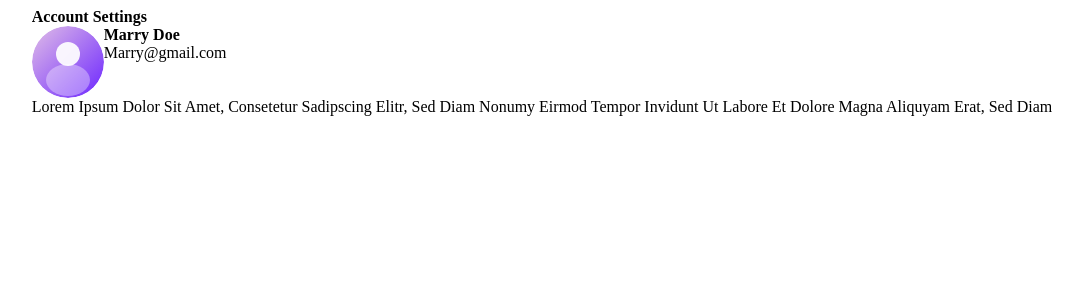
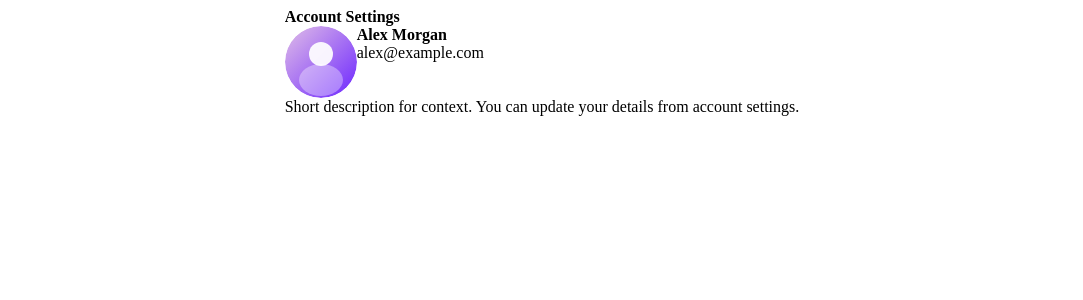
Before and after one commit to HarshYadav1711/EduVista, a React (Vite) app: page /profile in a window 1280 px wide. Shown: the top 300 px of the page, without its empty margins (98-1181 px from the left). Built offline with nearby package versions, Linux system fonts and the light colour scheme; the HTML template or start-up script is replaced by a standard one.

Commit message:
refactor: eliminate all legacy branding and align UI strictly with XD content

```diff
--- a/index.html
+++ b/index.html
@@ -4,8 +4,8 @@
     <meta charset="UTF-8" />
     <link rel="icon" type="image/svg+xml" href="/favicon.svg" />
     <meta name="viewport" content="width=device-width, initial-scale=1.0" />
-    <meta name="description" content="PopX — welcome, sign in, create account, and account settings." />
-    <title>PopX</title>
+    <meta name="description" content="Create an account, sign in, and manage profile settings." />
+    <title>Account</title>
     <link rel="preconnect" href="https://fonts.googleapis.com" />
     <link rel="preconnect" href="https://fonts.gstatic.com" crossorigin />
     <link
--- a/package.json
+++ b/package.json
@@ -1,6 +1,6 @@
 {
   "name": "eduvista-assessment",
-  "description": "Educase India internship: React UI from the provided Adobe XD file.",
+  "description": "React UI from the provided Adobe XD mobile screens.",
   "private": true,
   "version": "1.0.0",
   "type": "module",
--- /dev/null
+++ b/src/content/appCopy.js
@@ -0,0 +1,13 @@
+/** Shared on-screen strings — neutral, minimal copy (layout from design spec). */
+
+export const LANDING_BODY =
+  'Create an account to get started, or sign in if you are already registered.'
+
+export const LOGIN_BODY = 'Enter your email and password to continue.'
+
+export const PROFILE_BIO =
+  'Short description for context. You can update your details from account settings.'
+
+export const SAMPLE_EMAIL = 'alex@example.com'
+
+export const SAMPLE_DISPLAY_NAME = 'Alex Morgan'
--- a/src/content/xdCopy.js
+++ /dev/null
@@ -1,15 +0,0 @@
-/**
- * On-screen strings shared across screens (matches Adobe XD prototype).
- * @see https://xd.adobe.com/view/b68eea25-003d-4a5d-8fdd-d463eeb20b32-e3dd/
- */
-
-/** Welcome + Sign in intro line (same on both screens in the design). */
-export const LOREM_SUBTITLE =
-  'Lorem ipsum dolor sit amet, consectetur adipiscing elit.'
-
-/** Account Settings — body copy under the user row. */
-export const PROFILE_BIO =
-  'Lorem Ipsum Dolor Sit Amet, Consetetur Sadipscing Elitr, Sed Diam Nonumy Eirmod Tempor Invidunt Ut Labore Et Dolore Magna Aliquyam Erat, Sed Diam'
-
-/** Profile + signup sample email (same person as in the design). */
-export const SAMPLE_EMAIL = 'Marry@gmail.com'
--- a/src/data/signupFields.js
+++ b/src/data/signupFields.js
@@ -1,12 +1,12 @@
-import { SAMPLE_EMAIL } from '../content/xdCopy'
+import { SAMPLE_DISPLAY_NAME, SAMPLE_EMAIL } from '../content/appCopy'
 
 export const signupFields = [
   {
     id: 'fullName',
     label: 'Full Name',
     type: 'text',
-    placeholder: 'Marry Doe',
-    defaultValue: 'Marry Doe',
+    placeholder: SAMPLE_DISPLAY_NAME,
+    defaultValue: SAMPLE_DISPLAY_NAME,
     required: true,
     autoComplete: 'name',
   },
--- a/src/pages/Landing.jsx
+++ b/src/pages/Landing.jsx
@@ -1,5 +1,5 @@
 import { Link } from 'react-router-dom'
-import { LOREM_SUBTITLE } from '../content/xdCopy'
+import { LANDING_BODY } from '../content/appCopy'
 import { ROUTES } from '../routes/paths'
 import styles from './Landing.module.css'
 
@@ -9,8 +9,8 @@ export default function Landing() {
       <div className={styles.topSpace} aria-hidden="true" />
 
       <div className={styles.block}>
-        <h1 className={styles.title}>Welcome to PopX</h1>
-        <p className={styles.body}>{LOREM_SUBTITLE}</p>
+        <h1 className={styles.title}>Welcome</h1>
+        <p className={styles.body}>{LANDING_BODY}</p>
 
         <nav className={styles.actions} aria-label="Sign up or sign in">
           <Link className={styles.btnPrimary} to={ROUTES.signup}>
--- a/src/pages/Login.jsx
+++ b/src/pages/Login.jsx
@@ -1,6 +1,6 @@
 import { useNavigate } from 'react-router-dom'
 import { FloatingLabelField } from '../components/FloatingLabelField'
-import { LOREM_SUBTITLE } from '../content/xdCopy'
+import { LOGIN_BODY } from '../content/appCopy'
 import { ROUTES } from '../routes/paths'
 import styles from './Login.module.css'
 
@@ -15,8 +15,8 @@ export default function Login() {
   return (
     <main className={styles.screen}>
       <header className={styles.intro}>
-        <h1 className={styles.title}>Signin to your PopX account</h1>
-        <p className={styles.body}>{LOREM_SUBTITLE}</p>
+        <h1 className={styles.title}>Sign in to your account</h1>
+        <p className={styles.body}>{LOGIN_BODY}</p>
       </header>
 
       <form className={styles.form} onSubmit={handleSubmit} noValidate>
--- a/src/pages/Profile.jsx
+++ b/src/pages/Profile.jsx
@@ -1,5 +1,5 @@
 import { CameraIcon } from '../components/CameraIcon'
-import { PROFILE_BIO, SAMPLE_EMAIL } from '../content/xdCopy'
+import { PROFILE_BIO, SAMPLE_DISPLAY_NAME, SAMPLE_EMAIL } from '../content/appCopy'
 import styles from './Profile.module.css'
 
 const PROFILE_IMAGE_SRC = '/profile.svg'
@@ -16,7 +16,7 @@ export default function Profile() {
           <img
             className={styles.profileImage}
             src={PROFILE_IMAGE_SRC}
-            alt="Marry Doe"
+            alt={SAMPLE_DISPLAY_NAME}
             width={72}
             height={72}
             decoding="async"
@@ -27,7 +27,7 @@ export default function Profile() {
         </div>
         <div className={styles.meta}>
           <p id="profile-name" className={styles.name}>
-            Marry Doe
+            {SAMPLE_DISPLAY_NAME}
           </p>
           <p className={styles.email}>{SAMPLE_EMAIL}</p>
         </div>
--- a/src/pages/Signup.jsx
+++ b/src/pages/Signup.jsx
@@ -27,7 +27,7 @@ export default function Signup() {
           <span className={styles.stepBadge} aria-label="Step 1">
             <span aria-hidden="true">1</span>
           </span>{' '}
-          PopX account
+          account
         </h1>
       </header>
 
--- a/src/styles/tokens.css
+++ b/src/styles/tokens.css
@@ -1,6 +1,6 @@
 /*
- * Design tokens — Adobe XD artboard 375×812 (devtask).
- * Colors and spacing follow the published prototype; use only these variables in UI code.
+ * Design tokens — mobile reference frame 375×812.
+ * Use only these variables for colors and spacing in UI code.
  */
 
 :root {
```
Also changed, not shown: 1 other file (tests, documents, lock files or other folders).
